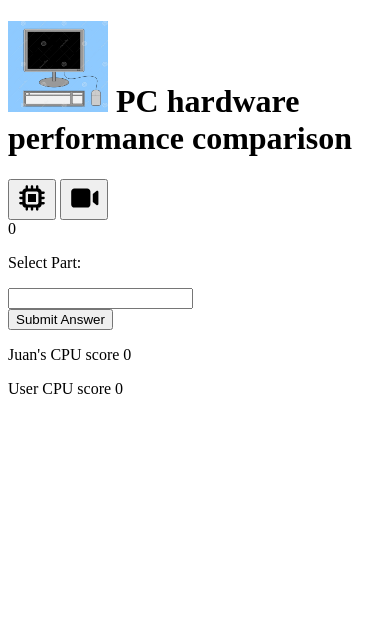
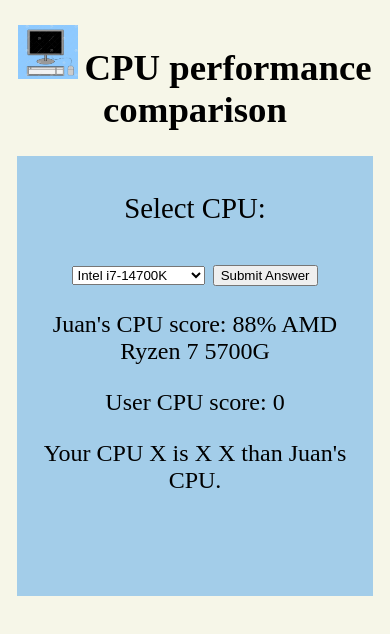
Before and after one commit to Juanakas/code_institute_milestone_2, a plain HTML site: page index.html in a window 390 px wide. Drawn offline with Linux system fonts and the light colour scheme.

Commit message:
Project 2

```diff
--- a/assets/css/style.css
+++ b/assets/css/style.css
@@ -0,0 +1,69 @@
+/* Responsive Design */
+@media (max-width: 900px) {
+    .CPU-selection {
+        max-width: 98vw;
+        font-size: 1.5rem;
+        padding: 1.5%;
+    }
+    .hardware-score {
+        width: 98vw;
+        font-size: 1.2rem;
+    }
+    .heading {
+        font-size: 1.7rem;
+    }
+}
+
+@media (max-width: 600px) {
+    .CPU-selection {
+        width: 100vw;
+        max-width: 100vw;
+        font-size: 1.1rem;
+        padding: 1%;
+    }
+    .hardware-score {
+        width: 100vw;
+        font-size: 1rem;
+    }
+    .heading {
+        font-size: 1.2rem;
+    }
+    .logo {
+        width: 60px !important;
+        padding-right: 2px;
+    }
+}
+body {
+    background-color: rgb(246, 246, 232);
+    text-align: center;
+}
+
+.heading {
+    text-align: center;
+    font-size: 2.3rem;
+}
+
+.logo {
+    padding-right: 6px;
+}
+
+
+.CPU-selection {
+    background-color: #a3cde9;
+    box-sizing: border-box;
+    width: 95%;
+    height: 60vh;
+    max-height: 440px;
+    max-width: 1200px;
+    margin-left: auto;
+    margin-right: auto;
+    padding: 2%;
+    font-size: 1.8rem;
+}
+
+
+.hardware-score {
+    margin: 6px auto;
+    width: 90%;
+    font-size: 1.5rem;
+}
--- a/assets/js/script.js
+++ b/assets/js/script.js
@@ -0,0 +1,44 @@
+// Update user score when button is clicked
+document.getElementById('submit-button').addEventListener('click', function() {
+	const select = document.getElementById('cpu-choice');
+	const selectedCPU = select.value;
+	const score = userCPU[selectedCPU] || 0;
+	document.getElementById('user-score').textContent = score + '%';
+	document.getElementById('userCpuSelected').textContent = selectedCPU;
+
+	// Calculate absolute difference with Juan's CPU
+	const juanScore = juanCPU["AMD R7-5700G"] || 0;
+	const diff = Math.abs(score - juanScore);
+	document.getElementById('percentageDifference').textContent = diff + '%';
+
+	// Display 'faster' or 'slower'
+	const comparison = score > juanScore ? 'faster' : 'slower';
+	document.getElementById('fastVSslow').textContent = comparison;
+});
+// CPU key-value pairs
+
+const userCPU = {
+	"Intel i7-14700K": 130,
+	"Intel i5-14600K": 124,
+	"Intel i3-14100F": 97,
+	"AMD R7-9800X3D": 122,
+	"AMD R5-8600G": 92,
+	"AMD R3-5300G": 77,
+};
+
+const juanCPU = {
+	"AMD R7-5700G": 88,
+};
+
+// Populate select list with userCPU keys
+window.addEventListener('DOMContentLoaded', function() {
+	const select = document.getElementById('cpu-choice');
+	if (select) {
+		Object.keys(userCPU).forEach(cpu => {
+			const option = document.createElement('option');
+			option.value = cpu;
+			option.textContent = cpu;
+			select.appendChild(option);
+		});
+	}
+});
--- a/index.html
+++ b/index.html
@@ -2,37 +2,28 @@
 <html lang="en">
 <head>
     <meta charset="UTF-8">
-    <meta name="viewport" content="width=device-width, initial-scale=1.0">
+    <meta name="viewport" content="width=device-width, initial-scale=1.0, maximum-scale=1.0, user-scalable=no">
     <link rel="stylesheet" href="assets/css/style.css">
-    <title>Document</title>
+    <title>CPU performance comparison</title>
 </head>
 <body>
-    <h1 class="heading"> <img clase="logo" src="assets/images/logo.png" alt="desktop computer logo" width="100px"> PC hardware performance comparison </h1>
-
-    <div class="pc-comparison-area"></div>
-
-    <div class="pc-parts-picker">
-    <button class="btn btnA btn-orange"><img src="assets/images/microchip-solid-full.svg" alt="Microchip" width="32"></button>
-    <button class="btn btnB btn-purple"><img src="assets/images/video-solid-full.svg" alt="Video" width="32"></button>
-    </div>
-
-    <div class="select-area">
-        <span id="hardware-part">0</span>
-        <p class="answer-message">Select Part:</p>
-        <input id="part-box" type="text">
-    </div>
-    <button class="btn btnC">Submit Answer</button>
-
-    <div class="hardware-score"></div>
-
-    <p class="scores">Juan's CPU score <span id="score1">0</span></p>
-    <p class="scores">User CPU score <span id="score2">0</span></p>
 
 
 
+        <h1 class="heading"> <img class="logo" src="assets/images/logo.png" alt="desktop computer logo" width="100">CPU performance comparison</h1>
+
+        <div class="CPU-selection">
 
 
-
+        <p>Select CPU:</p>
+        <select id="cpu-choice"></select>
+        <button id="submit-button">Submit Answer</button>
+        <div class="hardware-score">
+            <p>Juan's CPU score: 88% AMD Ryzen 7 5700G</p>
+            <p>User CPU score: <span id="user-score">0</span></p>
+            <p>Your CPU <span id="userCpuSelected">X</span> is <span id="percentageDifference">X</span> <span id="fastVSslow">X</span> than Juan's CPU.</p>
+        </div>
+        </div>
     <script src="assets/js/script.js"></script>
 </body>
 </html>
```
Also changed, not shown: assets/images/microchip-solid-full.svg (deleted), assets/images/video-solid-full.svg (deleted), 2 other files.
